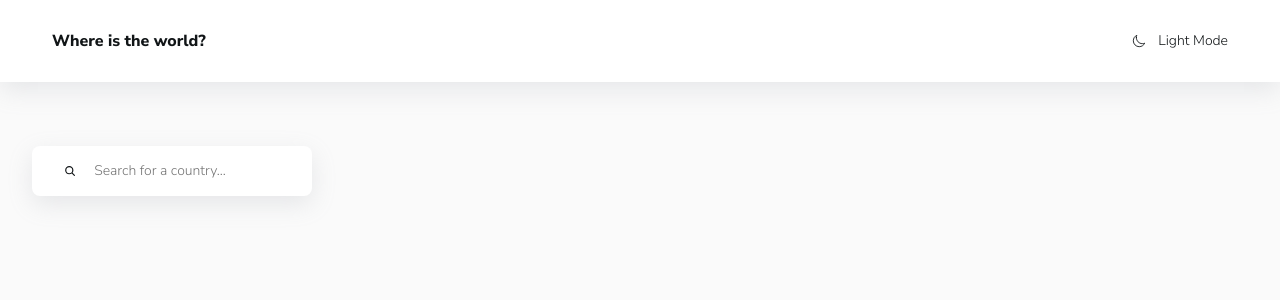
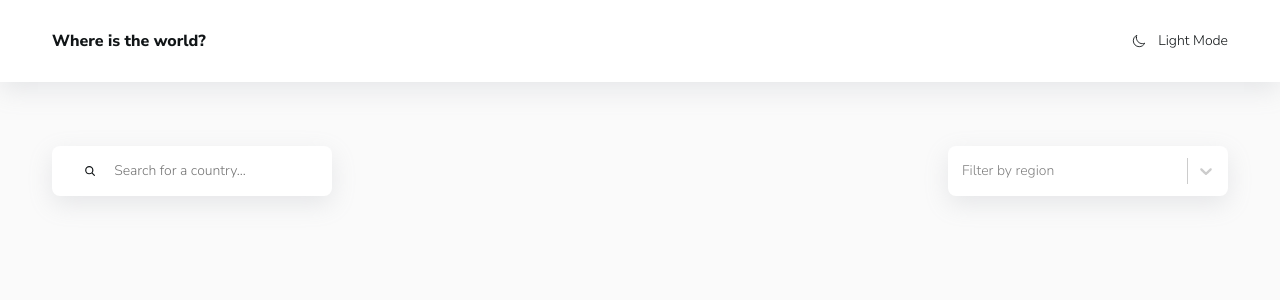
Before and after one commit to Talman95/react-countries, a React (Create React App) app: page / in a window 1280 px wide. Shown: the top 300 px of the page. Built offline with nearby package versions, Linux system fonts and the light colour scheme.

Commit message:
added Custom Input

```diff
--- a/src/pages/Home/Home.module.scss
+++ b/src/pages/Home/Home.module.scss
@@ -1,10 +1,7 @@
 @import '../../styles/mixins.scss';
 
 .main {
-  width: 100%;
+  @include container;
+
   padding: 4rem 2rem;
-
-  .container {
-    @include container;
-  }
 }
--- /dev/null
+++ b/src/pages/Home/components/Controls/Controls.module.scss
@@ -0,0 +1,9 @@
+.controls {
+  display: flex;
+  flex-direction: column;
+
+  @media (min-width: 767px) {
+    flex-direction: row;
+    justify-content: space-between;
+  }
+}
--- a/src/pages/Home/components/Controls/Controls.tsx
+++ b/src/pages/Home/components/Controls/Controls.tsx
@@ -1,13 +1,19 @@
 import { FC, useState } from 'react';
 
+import { RegionOptionType } from '../../../../types/RegionOptionType';
+
+import s from './Controls.module.scss';
+import { CustomSelect } from './CustomSelect/CustomSelect';
 import { Search } from './Search/Search';
 
 export const Controls: FC = () => {
   const [search, setSearch] = useState('');
+  const [region, setRegion] = useState<RegionOptionType | null>(null);
 
   return (
-    <div>
+    <div className={s.controls}>
       <Search search={search} setSearch={setSearch} />
+      <CustomSelect value={region} setValue={setRegion} />
     </div>
   );
 };
--- /dev/null
+++ b/src/pages/Home/components/Controls/CustomSelect/CustomSelect.module.scss
@@ -0,0 +1,13 @@
+.wrapper {
+  width: 100%;
+  color: var(--color-text);
+
+  @media (min-width: 767px) {
+    margin-bottom: 0;
+    width: 280px;
+  }
+
+  & > div > div[id] {
+    background-color: var(--color-ui-base);
+  }
+}
--- /dev/null
+++ b/src/pages/Home/components/Controls/CustomSelect/CustomSelect.tsx
@@ -0,0 +1,66 @@
+import { FC } from 'react';
+
+import Select from 'react-select';
+
+import { RegionOptionType } from '../../../../../types/RegionOptionType';
+
+import s from './CustomSelect.module.scss';
+
+type PropsType = {
+  value: RegionOptionType | null;
+  setValue: (value: RegionOptionType | null) => void;
+};
+
+const options: RegionOptionType[] = [
+  { value: 'Africa', label: 'Africa' },
+  { value: 'Americas', label: 'Americas' },
+  { value: 'Asia', label: 'Asia' },
+  { value: 'Europe', label: 'Europe' },
+  { value: 'Oceania', label: 'Oceania' },
+];
+
+export const CustomSelect: FC<PropsType> = ({ value, setValue }) => {
+  const selectStyles = {
+    control: (styles: any) => ({
+      ...styles,
+
+      backgroundColor: 'var(--color-ui-base)',
+      borderRadius: 'var(--radius)',
+      padding: '0.25rem',
+      height: '50px',
+      border: 'none',
+      boxShadow: 'var(--shadow)',
+      zIndex: '100',
+    }),
+    singleValue: (styles: any) => ({
+      ...styles,
+
+      color: 'var(--color-text)',
+    }),
+    option: (provided: any, state: any) => ({
+      ...provided,
+
+      cursor: 'pointer',
+      color: 'var(--color-text)',
+      backgroundColor: state.isSelected ? 'var(--color-bg)' : 'var(--color-ui-base)',
+    }),
+  };
+
+  const onChange = (option: RegionOptionType | null): void => {
+    setValue(option);
+  };
+
+  return (
+    <div className={s.wrapper}>
+      <Select
+        styles={selectStyles}
+        options={options}
+        placeholder="Filter by region"
+        isClearable
+        isSearchable={false}
+        value={value}
+        onChange={onChange}
+      />
+    </div>
+  );
+};
--- /dev/null
+++ b/src/types/RegionOptionType.ts
@@ -0,0 +1,4 @@
+export type RegionOptionType = {
+  value: string;
+  label: string;
+};
```
